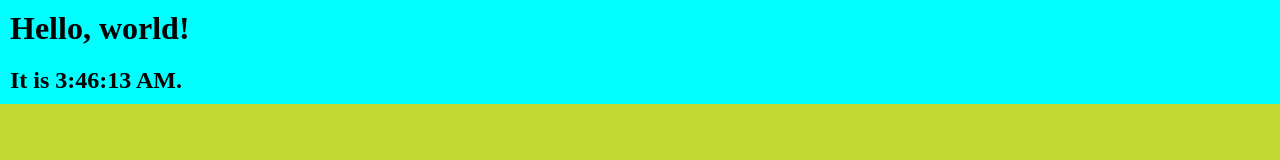
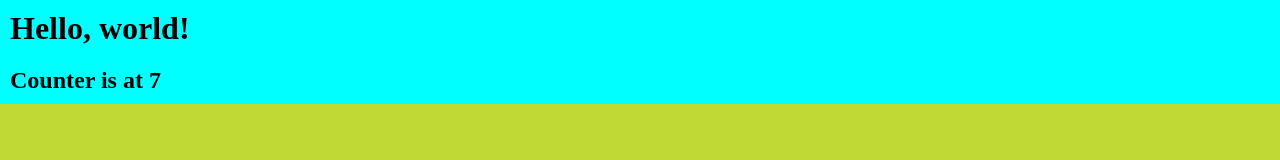
Before and after one commit to SinhaVinit/Main-Concept-React, a React (Create React App) app: page / in a window 1280 px wide. Shown: the top 160 px of the page. Built offline with nearby package versions, Linux system fonts and the light colour scheme.

Commit message:
Using setState with function for making Counter

```diff
--- a/src/components/App.jsx
+++ b/src/components/App.jsx
@@ -1,11 +1,12 @@
 import "./App.css";
 import React from "react";
 
-class App extends React.Component {
+class Counter extends React.Component {
+  //Name of the function is preset.
   constructor(props) {
     super(props);
     //Here state is preset
-    this.state = { date: new Date() };
+    this.state = { counter: 0 };
   }
 
   //Name of the function is preset.
@@ -19,17 +20,37 @@ class App extends React.Component {
   }
 
   tick() {
-    this.setState({ date: new Date() });
+    // Wrong way to update State
+    // this.state = { counter: this.state.counter + this.props.increment };
+
+    // This code may fail to update the counter
+    // this.setState({ counter: this.state.counter + this.props.increment });
+
+    // Correct way
+    // this.setState(function (state, props) {
+    //   return {
+    //     counter: state.counter + props.increment,
+    //   };
+    // });
+
+    // Correct way
+    this.setState((state, props) => ({
+      // Only for intiger number
+      // counter: state.counter + props.increment,
+
+      // For upto 2 decimal
+      counter: Math.round((state.counter + props.increment) * 100) / 100,
+    }));
   }
 
   render() {
     return (
       <div className="App">
         <h1>Hello, world!</h1>
-        <h2>It is {this.state.date.toLocaleTimeString()}.</h2>
+        <h2>Counter is at {this.state.counter}</h2>
       </div>
     );
   }
 }
 
-export default App;
+export default Counter;
--- a/src/index.js
+++ b/src/index.js
@@ -1,12 +1,12 @@
 import React from "react";
 import ReactDOM from "react-dom/client";
 import "./index.css";
-import App from "./components/App";
+import Counter from "./components/App";
 
 const root = ReactDOM.createRoot(document.getElementById("root"));
 
 root.render(
   <div>
-    <App />
+    <Counter increment={1} />
   </div>
 );
```
